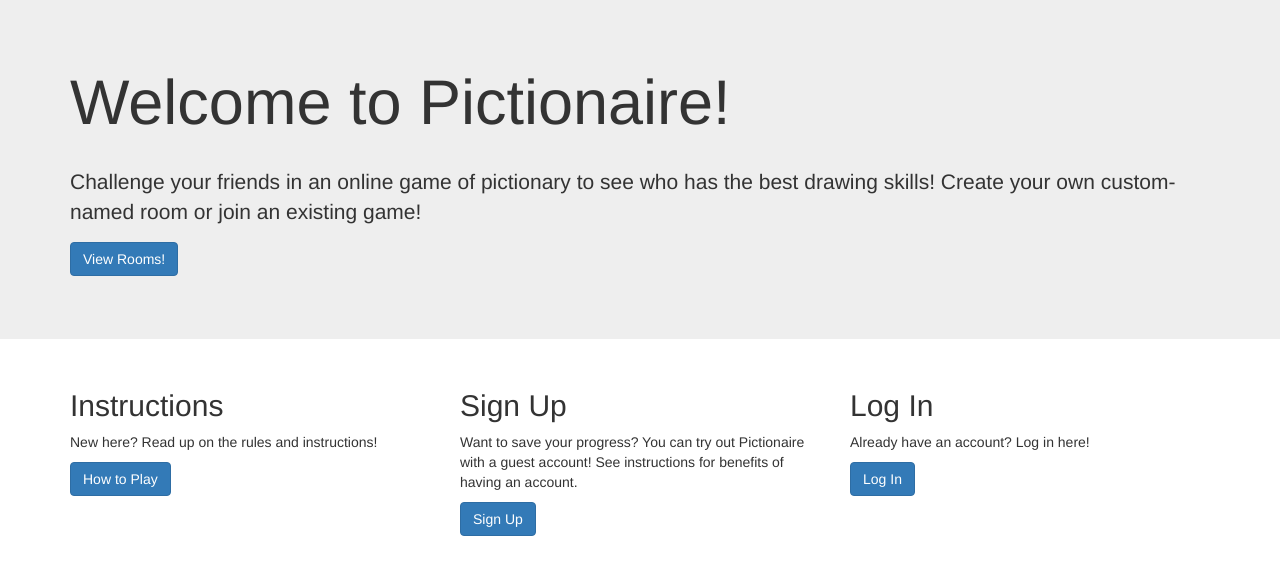
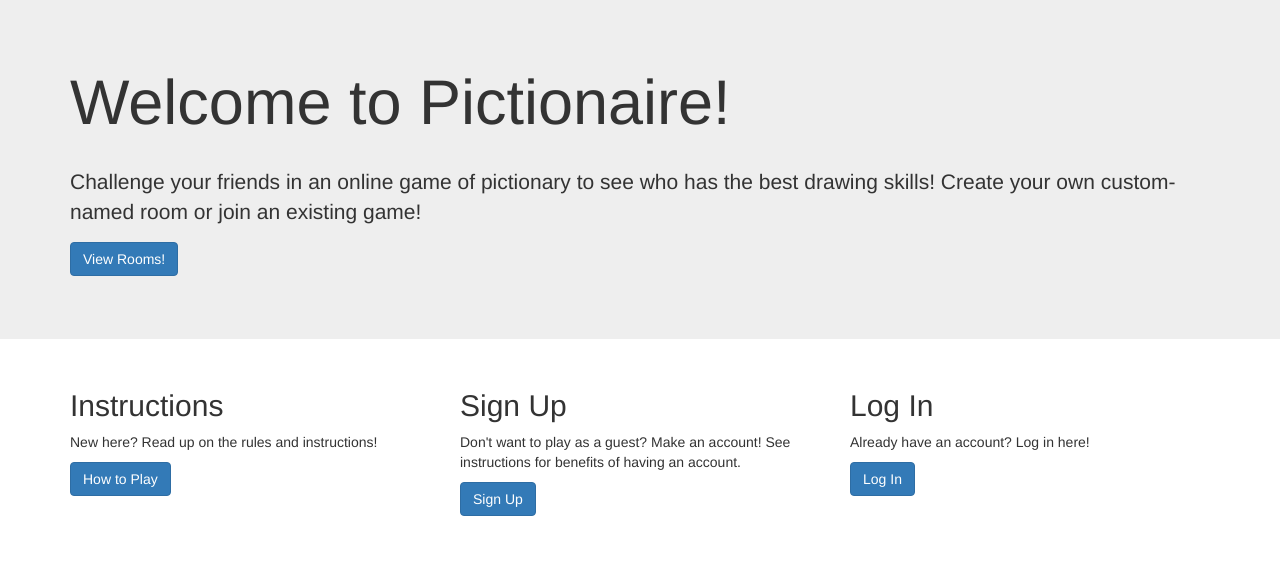
Before and after one commit to lawrenceliu2/Final_Project, a Flask app: page / in a window 1280 px wide. Shown: the top 575 px of the page. Run offline with Flask 2, Linux system fonts and the light colour scheme; some libraries are stand-ins or nearby versions.

Commit message:
fixed text

```diff
--- a/templates/home.html
+++ b/templates/home.html
@@ -73,7 +73,7 @@
 	<div class="col-md-4">
 	  <h2>Sign Up</h2>
 	  <p>
-	    Want to save your progress? You can try out Pictionaire with a guest account! See instructions for benefits of having an account.
+	    Don't want to play as a guest? Make an account! See instructions for benefits of having an account.
 	  </p>
 	  <p>
 	    <a class="btn btn-primary" href="/register" role="button">Sign Up</a>
```
